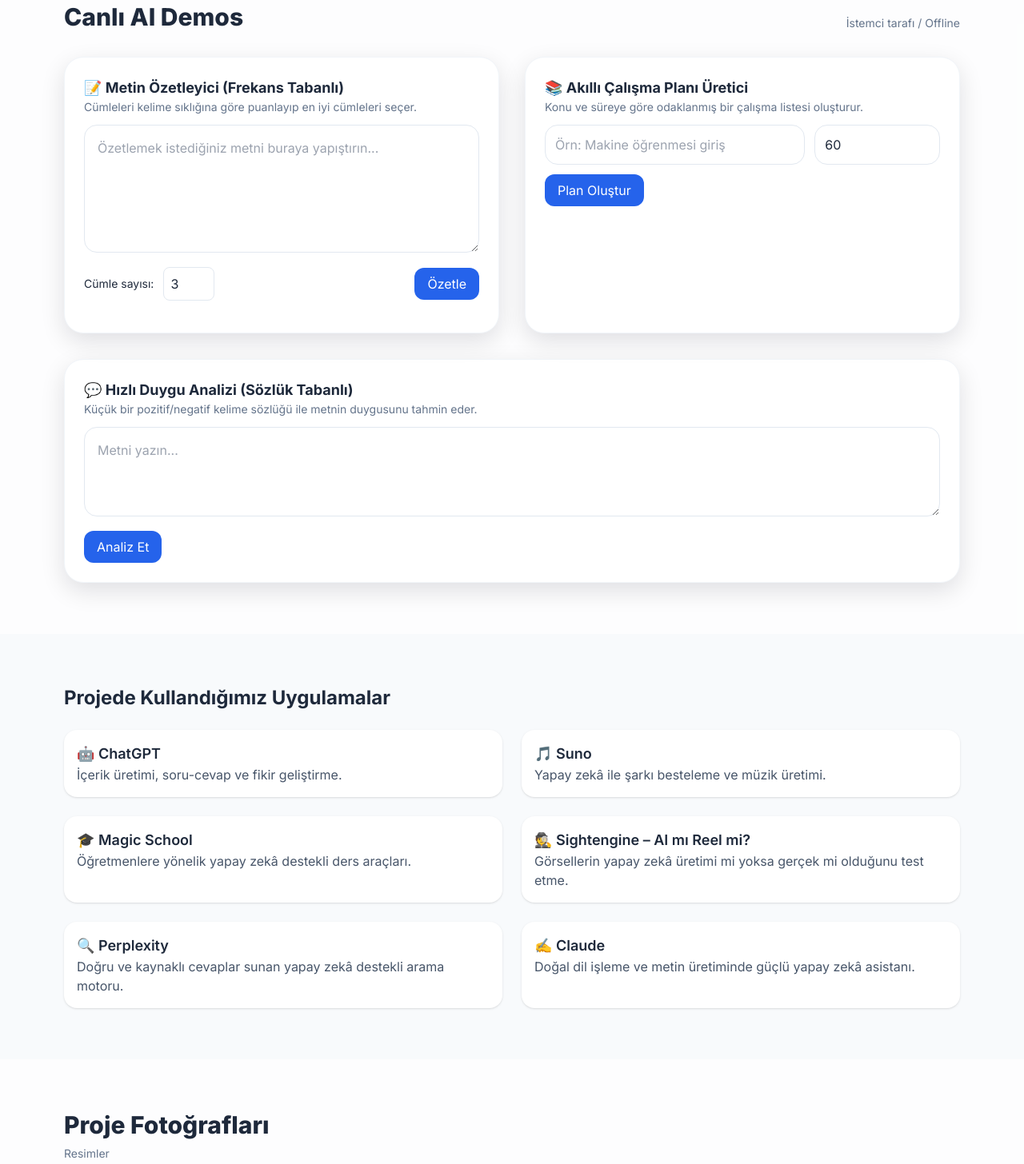
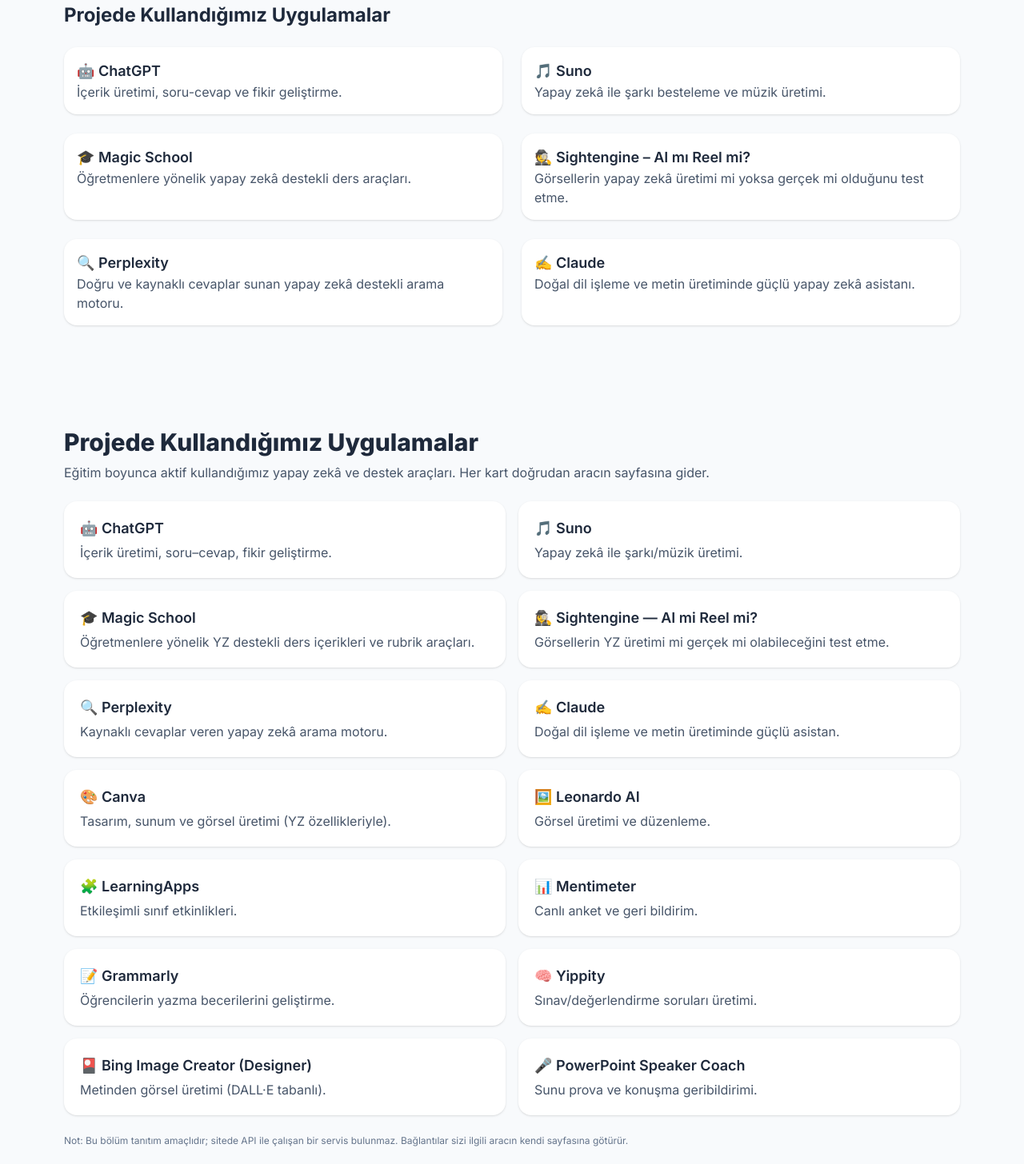
Before and after one commit to CemCelik79/ai-education-site, a plain HTML site: page index.html in a window 1280 px wide. Shown: the part 2511-3967 px from the top of the page at 80% size. Drawn offline with nearby package versions, Linux system fonts and the light colour scheme.

Commit message:
Update index.html

```diff
--- a/index.html
+++ b/index.html
@@ -220,53 +220,6 @@
 </section>
 
 
-  <!-- DEMOS -->
-  <section id="demos" class="py-16 bg-white/70 dark:bg-slate-800/40">
-    <div class="max-w-6xl mx-auto px-4">
-      <div class="flex items-end justify-between gap-6">
-        <h2 class="text-2xl sm:text-3xl font-extrabold">Canlı AI Demos</h2>
-        <div class="text-sm text-slate-500 dark:text-slate-400">İstemci tarafı / Offline</div>
-      </div>
-
-      <div class="mt-8 grid md:grid-cols-2 gap-8">
-        <!-- Summarizer Card -->
-        <div class="bg-white dark:bg-slate-800 rounded-3xl p-6 shadow-soft border border-slate-100 dark:border-slate-700">
-          <h3 class="font-bold text-lg">📝 Metin Özetleyici (Frekans Tabanlı)</h3>
-          <p class="text-sm text-slate-500 dark:text-slate-400 mb-3">Cümleleri kelime sıklığına göre puanlayıp en iyi cümleleri seçer.</p>
-          <textarea id="sumInput" class="w-full h-40 rounded-2xl p-4 border border-slate-200 dark:border-slate-700 bg-transparent" placeholder="Özetlemek istediğiniz metni buraya yapıştırın..."></textarea>
-          <div class="mt-3 flex items-center gap-3">
-            <label class="text-sm">Cümle sayısı:</label>
-            <input id="sumCount" type="number" min="1" max="7" value="3" class="w-16 rounded-lg border border-slate-200 dark:border-slate-700 bg-transparent p-2"/>
-            <button id="sumBtn" class="ml-auto bg-primary-600 hover:bg-primary-700 text-white px-4 py-2 rounded-xl">Özetle</button>
-          </div>
-          <div id="sumOut" class="mt-4 text-slate-700 dark:text-slate-200 text-sm whitespace-pre-line"></div>
-        </div>
-
-        <!-- Study Planner Card -->
-        <div class="bg-white dark:bg-slate-800 rounded-3xl p-6 shadow-soft border border-slate-100 dark:border-slate-700">
-          <h3 class="font-bold text-lg">📚 Akıllı Çalışma Planı Üretici</h3>
-          <p class="text-sm text-slate-500 dark:text-slate-400 mb-3">Konu ve süreye göre odaklanmış bir çalışma listesi oluşturur.</p>
-          <div class="grid grid-cols-1 sm:grid-cols-3 gap-3">
-            <input id="planTopic" class="col-span-2 rounded-2xl p-3 border border-slate-200 dark:border-slate-700 bg-transparent" placeholder="Örn: Makine öğrenmesi giriş"/>
-            <input id="planMinutes" type="number" min="15" step="15" value="60" class="rounded-2xl p-3 border border-slate-200 dark:border-slate-700 bg-transparent"/>
-          </div>
-          <button id="planBtn" class="mt-3 bg-primary-600 hover:bg-primary-700 text-white px-4 py-2 rounded-xl">Plan Oluştur</button>
-          <ol id="planOut" class="mt-4 list-decimal pl-5 space-y-1 text-sm"></ol>
-        </div>
-      </div>
-
-      <!-- Sentiment Card -->
-      <div class="mt-8 bg-white dark:bg-slate-800 rounded-3xl p-6 shadow-soft border border-slate-100 dark:border-slate-700">
-        <h3 class="font-bold text-lg">💬 Hızlı Duygu Analizi (Sözlük Tabanlı)</h3>
-        <p class="text-sm text-slate-500 dark:text-slate-400 mb-3">Küçük bir pozitif/negatif kelime sözlüğü ile metnin duygusunu tahmin eder.</p>
-        <textarea id="sentInput" class="w-full h-28 rounded-2xl p-4 border border-slate-200 dark:border-slate-700 bg-transparent" placeholder="Metni yazın..."></textarea>
-        <div class="mt-3 flex items-center gap-3">
-          <button id="sentBtn" class="bg-primary-600 hover:bg-primary-700 text-white px-4 py-2 rounded-xl">Analiz Et</button>
-          <div id="sentScore" class="text-sm"></div>
-        </div>
-      </div>
-    </div>
-  </section>
 
   <!-- APPS USED -->
   <section id="apps" class="py-16">
@@ -327,6 +280,125 @@
       </div>
     </div>
   </section>
+<!-- KULLANILAN ARAÇLAR -->
+<section id="apps" class="py-16 bg-slate-50 dark:bg-slate-900/40">
+  <div class="max-w-6xl mx-auto px-4">
+    <h2 class="text-2xl sm:text-3xl font-extrabold">Projede Kullandığımız Uygulamalar</h2>
+    <p class="mt-2 text-slate-600 dark:text-slate-400">
+      Eğitim boyunca aktif kullandığımız yapay zekâ ve destek araçları. Her kart doğrudan aracın sayfasına gider.
+    </p>
+
+    <div class="mt-6 grid gap-4 md:grid-cols-2">
+      <!-- 1 -->
+      <a href="https://chat.openai.com/" target="_blank" rel="noreferrer"
+         class="block p-5 bg-white dark:bg-slate-800 rounded-2xl shadow hover:shadow-lg transition">
+        <div class="text-lg font-semibold">🤖 ChatGPT</div>
+        <p class="mt-1 text-slate-600 dark:text-slate-400">
+          İçerik üretimi, soru–cevap, fikir geliştirme.
+        </p>
+      </a>
+
+      <!-- 2 -->
+      <a href="https://suno.com/" target="_blank" rel="noreferrer"
+         class="block p-5 bg-white dark:bg-slate-800 rounded-2xl shadow hover:shadow-lg transition">
+        <div class="text-lg font-semibold">🎵 Suno</div>
+        <p class="mt-1 text-slate-600 dark:text-slate-400">
+          Yapay zekâ ile şarkı/müzik üretimi.
+        </p>
+      </a>
+
+      <!-- 3 -->
+      <a href="https://www.magicschool.ai/" target="_blank" rel="noreferrer"
+         class="block p-5 bg-white dark:bg-slate-800 rounded-2xl shadow hover:shadow-lg transition">
+        <div class="text-lg font-semibold">🎓 Magic School</div>
+        <p class="mt-1 text-slate-600 dark:text-slate-400">
+          Öğretmenlere yönelik YZ destekli ders içerikleri ve rubrik araçları.
+        </p>
+      </a>
+
+      <!-- 4 -->
+      <a href="https://www.sightengine.com/ai-or-not" target="_blank" rel="noreferrer"
+         class="block p-5 bg-white dark:bg-slate-800 rounded-2xl shadow hover:shadow-lg transition">
+        <div class="text-lg font-semibold">🕵️‍♀️ Sightengine — AI mi Reel mi?</div>
+        <p class="mt-1 text-slate-600 dark:text-slate-400">
+          Görsellerin YZ üretimi mi gerçek mi olabileceğini test etme.
+        </p>
+      </a>
+
+      <!-- 5 -->
+      <a href="https://www.perplexity.ai/" target="_blank" rel="noreferrer"
+         class="block p-5 bg-white dark:bg-slate-800 rounded-2xl shadow hover:shadow-lg transition">
+        <div class="text-lg font-semibold">🔍 Perplexity</div>
+        <p class="mt-1 text-slate-600 dark:text-slate-400">
+          Kaynaklı cevaplar veren yapay zekâ arama motoru.
+        </p>
+      </a>
+
+      <!-- 6 -->
+      <a href="https://claude.ai/" target="_blank" rel="noreferrer"
+         class="block p-5 bg-white dark:bg-slate-800 rounded-2xl shadow hover:shadow-lg transition">
+        <div class="text-lg font-semibold">✍️ Claude</div>
+        <p class="mt-1 text-slate-600 dark:text-slate-400">
+          Doğal dil işleme ve metin üretiminde güçlü asistan.
+        </p>
+      </a>
+
+      <!-- Ek önerilen araçlar (Excel/Padlet’ten) -->
+      <a href="https://www.canva.com/" target="_blank" rel="noreferrer"
+         class="block p-5 bg-white dark:bg-slate-800 rounded-2xl shadow hover:shadow-lg transition">
+        <div class="text-lg font-semibold">🎨 Canva</div>
+        <p class="mt-1 text-slate-600 dark:text-slate-400">Tasarım, sunum ve görsel üretimi (YZ özellikleriyle).</p>
+      </a>
+
+      <a href="https://app.leonardo.ai/" target="_blank" rel="noreferrer"
+         class="block p-5 bg-white dark:bg-slate-800 rounded-2xl shadow hover:shadow-lg transition">
+        <div class="text-lg font-semibold">🖼️ Leonardo AI</div>
+        <p class="mt-1 text-slate-600 dark:text-slate-400">Görsel üretimi ve düzenleme.</p>
+      </a>
+
+      <a href="https://learningapps.org/" target="_blank" rel="noreferrer"
+         class="block p-5 bg-white dark:bg-slate-800 rounded-2xl shadow hover:shadow-lg transition">
+        <div class="text-lg font-semibold">🧩 LearningApps</div>
+        <p class="mt-1 text-slate-600 dark:text-slate-400">Etkileşimli sınıf etkinlikleri.</p>
+      </a>
+
+      <a href="https://www.mentimeter.com/" target="_blank" rel="noreferrer"
+         class="block p-5 bg-white dark:bg-slate-800 rounded-2xl shadow hover:shadow-lg transition">
+        <div class="text-lg font-semibold">📊 Mentimeter</div>
+        <p class="mt-1 text-slate-600 dark:text-slate-400">Canlı anket ve geri bildirim.</p>
+      </a>
+
+      <a href="https://www.grammarly.com/" target="_blank" rel="noreferrer"
+         class="block p-5 bg-white dark:bg-slate-800 rounded-2xl shadow hover:shadow-lg transition">
+        <div class="text-lg font-semibold">📝 Grammarly</div>
+        <p class="mt-1 text-slate-600 dark:text-slate-400">Öğrencilerin yazma becerilerini geliştirme.</p>
+      </a>
+
+      <a href="https://www.yippity.io/" target="_blank" rel="noreferrer"
+         class="block p-5 bg-white dark:bg-slate-800 rounded-2xl shadow hover:shadow-lg transition">
+        <div class="text-lg font-semibold">🧠 Yippity</div>
+        <p class="mt-1 text-slate-600 dark:text-slate-400">Sınav/değerlendirme soruları üretimi.</p>
+      </a>
+
+      <a href="https://www.bing.com/images/create" target="_blank" rel="noreferrer"
+         class="block p-5 bg-white dark:bg-slate-800 rounded-2xl shadow hover:shadow-lg transition">
+        <div class="text-lg font-semibold">🎴 Bing Image Creator (Designer)</div>
+        <p class="mt-1 text-slate-600 dark:text-slate-400">Metinden görsel üretimi (DALL·E tabanlı).</p>
+      </a>
+
+      <a href="https://www.microsoft.com/en-us/microsoft-365/powerpoint" target="_blank" rel="noreferrer"
+         class="block p-5 bg-white dark:bg-slate-800 rounded-2xl shadow hover:shadow-lg transition">
+        <div class="text-lg font-semibold">🎤 PowerPoint Speaker Coach</div>
+        <p class="mt-1 text-slate-600 dark:text-slate-400">Sunu prova ve konuşma geribildirimi.</p>
+      </a>
+    </div>
+
+    <!-- İsteğe bağlı not -->
+    <p class="mt-6 text-xs text-slate-500 dark:text-slate-400">
+      Not: Bu bölüm tanıtım amaçlıdır; sitede API ile çalışan bir servis bulunmaz. Bağlantılar sizi ilgili aracın kendi sayfasına götürür.
+    </p>
+  </div>
+</section>
 
   <!-- GALLERY -->
   <section id="gallery" class="py-16 bg-white/70 dark:bg-slate-800/40">
```
